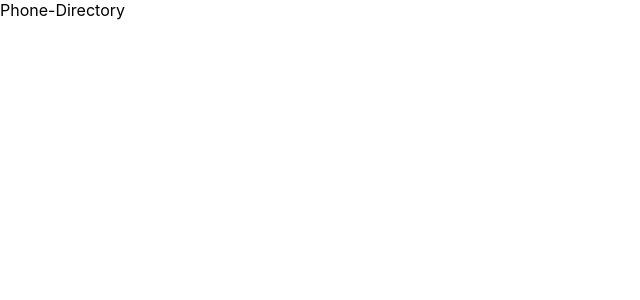
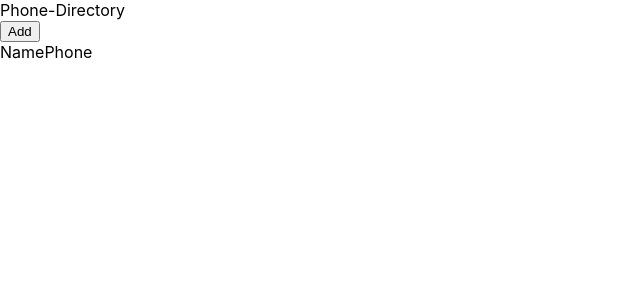
Before and after one commit to Chandrika1302/phone-directory, a React (Create React App) app: page / in a window 1280 px wide. Shown: the top 300 px of the page, without its empty margins (0-640 px from the left). Built offline with nearby package versions, Linux system fonts and the light colour scheme.

Commit message:
created skeleton of Home page

```diff
--- a/src/App.js
+++ b/src/App.js
@@ -1,9 +1,12 @@
 function App() {
   return (
     <div>
-      Phone-Directory
-
-
+       <div>Phone-Directory</div>
+       <button>Add</button>
+       <div>
+          <span>Name</span>
+          <span>Phone</span>
+       </div>
     </div>
   );
 }
```
